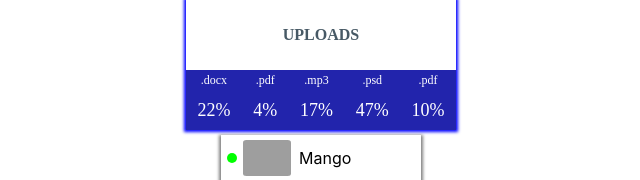
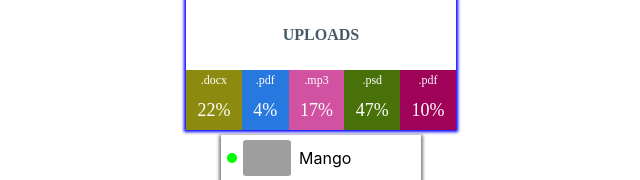
Before and after one commit to Griffin-chem/goit-react-hw-01-components, a React (Create React App) app: page / in a window 1280 px wide. Shown: the part 306-486 px from the top of the page, without its empty margins (319-959 px from the left). Built offline with nearby package versions, Linux system fonts and the light colour scheme; grey boxes are pictures that could not be loaded.

Commit message:
random bg-color added

```diff
--- a/src/components/statistic/statistic.js
+++ b/src/components/statistic/statistic.js
@@ -9,12 +9,18 @@ import {
 } from './styledStatistic';
 import PropTypes from 'prop-types';
 
+const randomColor = function () {
+  return `rgb(${Math.floor(Math.random()*256)}, ${Math.floor(Math.random()*256)}, ${Math.floor(Math.random()*256)})`;
+}
+
+console.log(randomColor());
+
 const Statistic = ({ title, stats }) => (
   <StatisticBlock>
   {title && (<Title>{title}</Title>)}
   <StatList>
     {stats.map(({label, percentage, id}) => (
-    <StatItem key = {id}>
+    <StatItem key = {id} bgcolor = {randomColor()}>
       <Label>{label}</Label>
       <Percent>{percentage}%</Percent>
     </StatItem>
--- a/src/components/statistic/styledStatistic.js
+++ b/src/components/statistic/styledStatistic.js
@@ -26,7 +26,7 @@ const StatList = styled.ul`
 
 const StatItem = styled.li`
   width: auto;
-  background-color: #2224ac;
+  background-color: ${props => props.bgcolor};
 `;
 
 const Label = styled.span`
```
